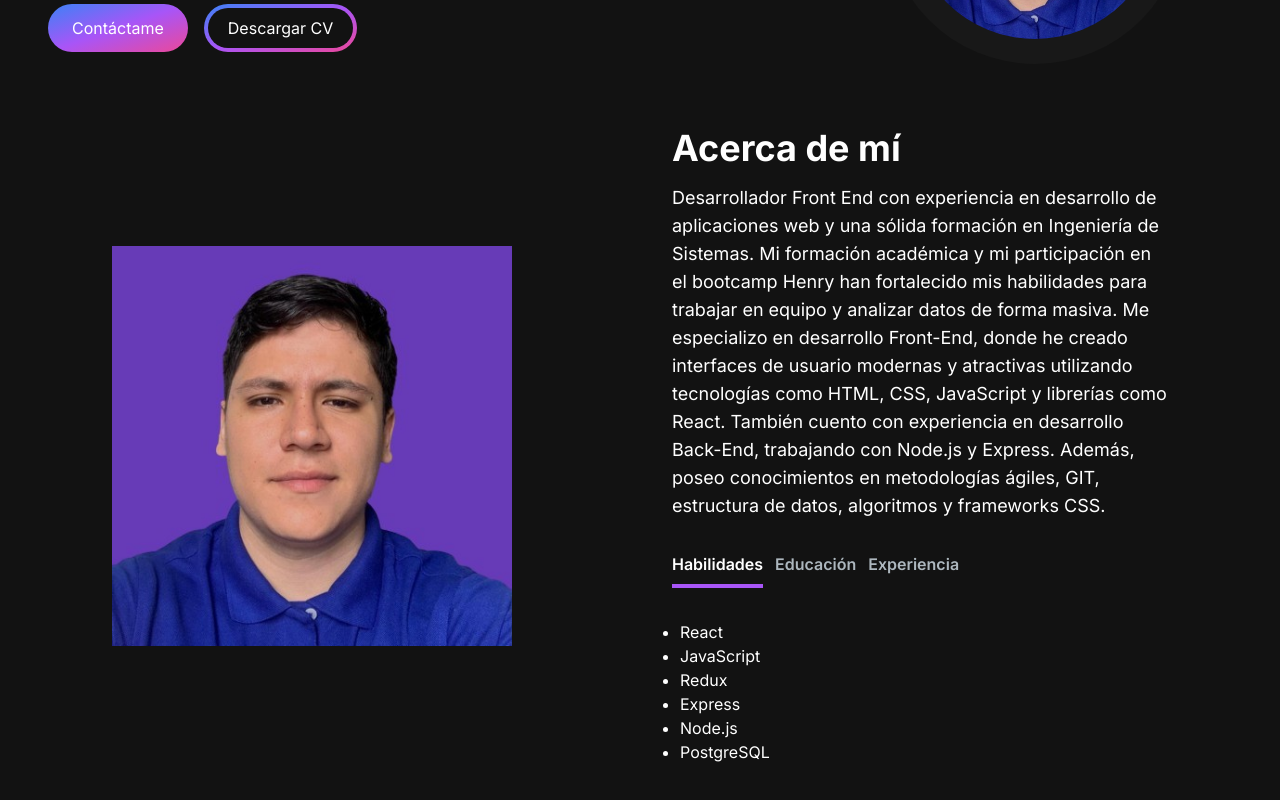
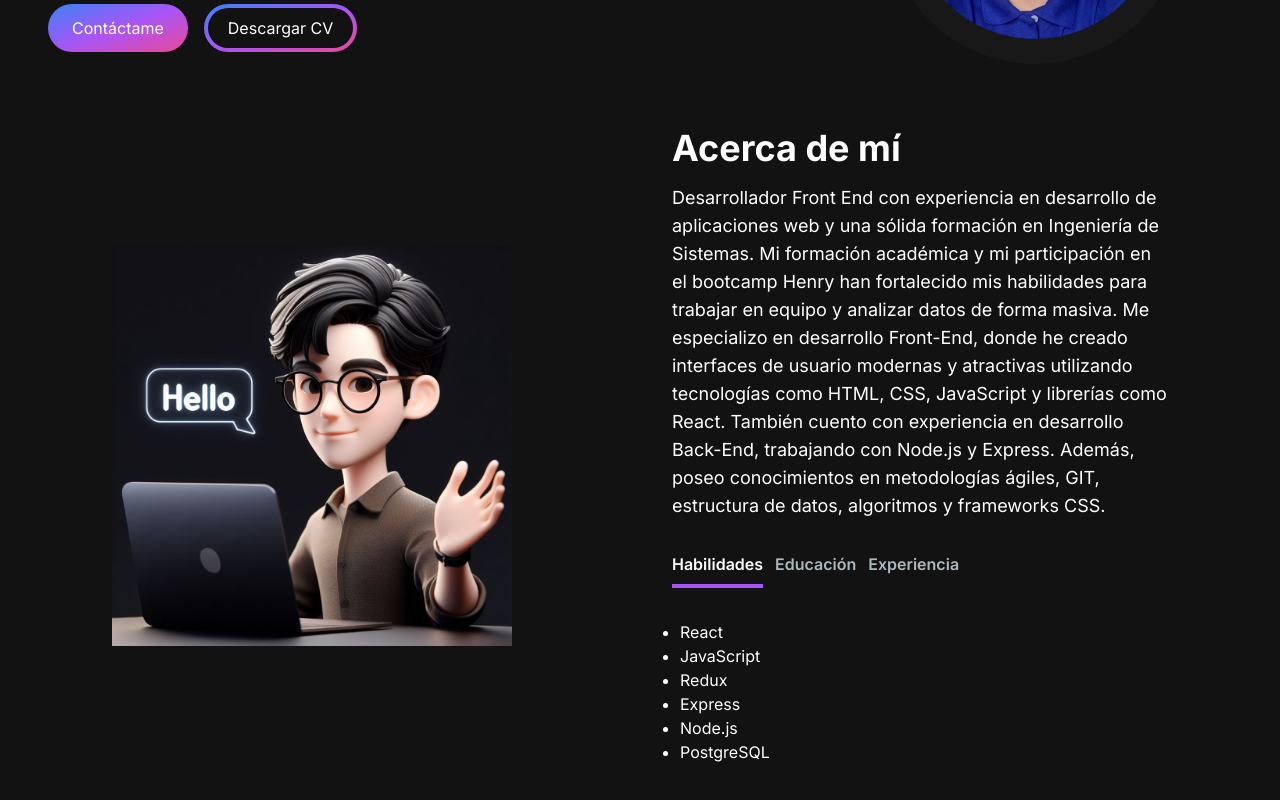
Before and after one commit to diegofmoreno4/portfolio-web, a Next.js app: page / in a window 1280 px wide. Shown: the part 348-1148 px from the top of the page. Built offline with nearby package versions, Linux system fonts and the light colour scheme.

Commit message:
Actualizar imagenes

```diff
--- a/src/app/components/AboutSection.jsx
+++ b/src/app/components/AboutSection.jsx
@@ -58,7 +58,7 @@ function AboutSection() {
   };
 
   return (
-    <section className="text-white">
+    <section className="text-white" id="acerca">
       <motion.div
         initial={{ opacity: 0, scale: 0.5 }}
         animate={{ opacity: 1, scale: 1 }}
@@ -66,7 +66,7 @@ function AboutSection() {
         div
         className="md:grid md:grid-cols-2 gap-8 items-center py-8 px-4 xl:gap-16 sm:py-16 xl:px-16"
       >
-        <Image src="/Images/Image-profile.jpg" width={400} height={400} />
+        <Image src="/Images/avatar.jpg" width={400} height={400} />
         <motion.div
           initial={{ opacity: 0, scale: 0.5 }}
           animate={{ opacity: 1, scale: 1 }}
--- a/src/app/components/EmailSection.jsx
+++ b/src/app/components/EmailSection.jsx
@@ -36,7 +36,7 @@ const EmailSection = () => {
   };
 
   return (
-    <section id="contact" className="grid md:grid-cols-2 my-12 md:my-12 py-24 gap-4 relative">
+    <section id="contacto" className="grid md:grid-cols-2 my-12 md:my-12 py-24 gap-4 relative">
       <div className="bg-[radial-gradient(ellipse_at_center,_var(--tw-gradient-stops))] from-purple-900 to-transparent rounded-full h-80 w-80 z-0 blur-lg absolute top-3/4 -left-4 transform -translate-x-1/2 -translate-1/2"></div>
       <div className="z-10">
         <h5 className="text-xl font-bold text-white my-2">Conectemos</h5>
--- a/src/app/components/HeroSection.jsx
+++ b/src/app/components/HeroSection.jsx
@@ -3,6 +3,7 @@ import React from "react";
 import Image from "next/image";
 import { TypeAnimation } from "react-type-animation";
 import { motion } from "framer-motion";
+import Link from "next/link";
 
 const HeroSection = () => {
   return (
@@ -38,14 +39,14 @@ const HeroSection = () => {
             innovación y la creación de soluciones.
           </p>
           <div>
-            <button className="px-6 py-3 w-full sm:w-fit rounded-full mr-4 bg-gradient-to-br from-blue-500 via-primary-500 to-secondary-500 hover:bg-slate-200 text-white">
-              Contáctame
-            </button>
+            <Link  href="#contacto">
+              <button className="px-6 py-3 w-full sm:w-fit rounded-full mr-4 bg-gradient-to-br from-blue-500 via-primary-500 to-secondary-500 hover:bg-slate-200 text-white">
+                Contáctame
+              </button>
+            </Link>
             <button className="px-1 py-1 w-full sm:w-fit rounded-full bg-gradient-to-br from-blue-500 via-primary-500 to-secondary-500 hover:bg-slate-800 text-white mt-3">
               <span className="block bg-[#121212] hover:bg-slate-800 rounded-full px-5 py-2">
-                <a href="./CV-DIEGO-MONTEALEGRE.pdf">
-                Descargar CV
-                </a>
+                <a href="./CV-DIEGO-MONTEALEGRE.pdf">Descargar CV</a>
               </span>
             </button>
           </div>
--- a/src/app/components/ProjectsSection.jsx
+++ b/src/app/components/ProjectsSection.jsx
@@ -8,31 +8,35 @@ const projectsData = [
   {
     id: 1,
     title: "Rick And Morty Website",
-    description: "Una aplicación web que utiliza React y Redux para explorar información detallada sobre los personajes de la serie Rick and Morty, con capacidad de filtrados.",
+    description:
+      "Una aplicación web que utiliza React y Redux para explorar información detallada sobre los personajes de la serie Rick and Morty, con capacidad de filtrados.",
     image: "/Images/rickandmorty.png",
     tag: ["Todos", "Individual"],
     gitUrl: "https://github.com/diegofmoreno4/Rick-y-Morty",
-    previewUrl: "https://www.linkedin.com/posts/diego-felipe-montealegre-126a30189_react-redux-activity-7063869489255198723-QqOP?utm_source=share&utm_medium=member_desktop",
+    previewUrl:
+      "https://www.linkedin.com/posts/diego-felipe-montealegre-126a30189_react-redux-activity-7063869489255198723-QqOP?utm_source=share&utm_medium=member_desktop",
   },
   {
     id: 2,
     title: "Dogs App",
-    description: "Una aplicación completa que utiliza React, Redux, PostgreSQL y Node.js para mostrar información sobre razas de perros, con características como paginación, filtros y búsqueda inteligente.",
+    description:
+      "Una aplicación completa que utiliza React, Redux, PostgreSQL y Node.js para mostrar información sobre razas de perros, con características como paginación, filtros y búsqueda inteligente.",
     image: "/Images/dogspi.png",
     tag: ["Todos", "Individual"],
     gitUrl: "https://github.com/diegofmoreno4/dog-api",
-    previewUrl: "https://www.linkedin.com/posts/diego-felipe-montealegre-126a30189_react-redux-sequelize-activity-7089959753556074496-wWcN?utm_source=share&utm_medium=member_desktop",
+    previewUrl:
+      "https://www.linkedin.com/posts/diego-felipe-montealegre-126a30189_react-redux-sequelize-activity-7089959753556074496-wWcN?utm_source=share&utm_medium=member_desktop",
   },
   {
     id: 3,
     title: "MarketZone",
-    description: "Un sitio web que permite a diferentes personas crear tiendas en línea y vender productos, fomentando la interacción entre vendedores y compradores.",
+    description:
+      "Un sitio web que permite a diferentes personas crear tiendas en línea y vender productos, fomentando la interacción entre vendedores y compradores.",
     image: "/Images/marketzone.png",
     tag: ["Todos", "Grupal"],
     gitUrl: "https://github.com/PF-MarketZone/Market-Zone",
     previewUrl: "https://marketzone.vercel.app/home",
   },
-
 ];
 
 function ProjectsSection() {
@@ -54,7 +58,7 @@ function ProjectsSection() {
   };
 
   return (
-    <section>
+    <section id="proyectos">
       <h2 className="text-center text-4xl font-bold text-white mt-4">
         Mis Proyectos
       </h2>
--- a/src/app/page.js
+++ b/src/app/page.js
@@ -8,14 +8,14 @@ import Footer from "./components/Footer";
 export default function Home() {
   return (
     <main className="flex min-h-screen flex-col bg-[#121212] ">
-      <Navbar/>
+      <Navbar />
       <div className="container mt-24 mx-auto px-12 py-4">
         <HeroSection />
-        <AboutSection id="acerca"/>
-        <ProjectsSection id="proyectos"/>
-        <EmailSection id="contacto"/>
+        <AboutSection />
+        <ProjectsSection />
+        <EmailSection />
       </div>
-        <Footer/>
+      <Footer />
     </main>
   );
 }
```
Also changed, not shown: public/Images/avatar.jpg (added).
